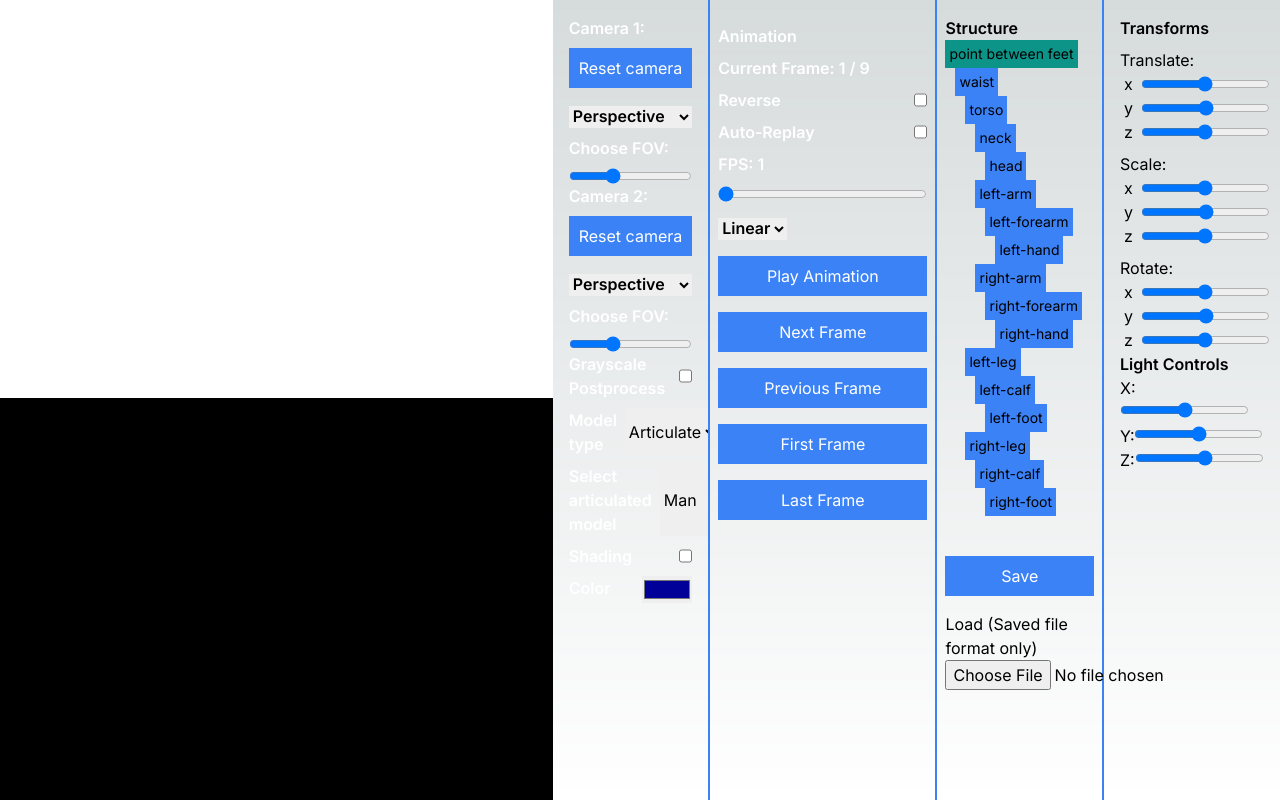
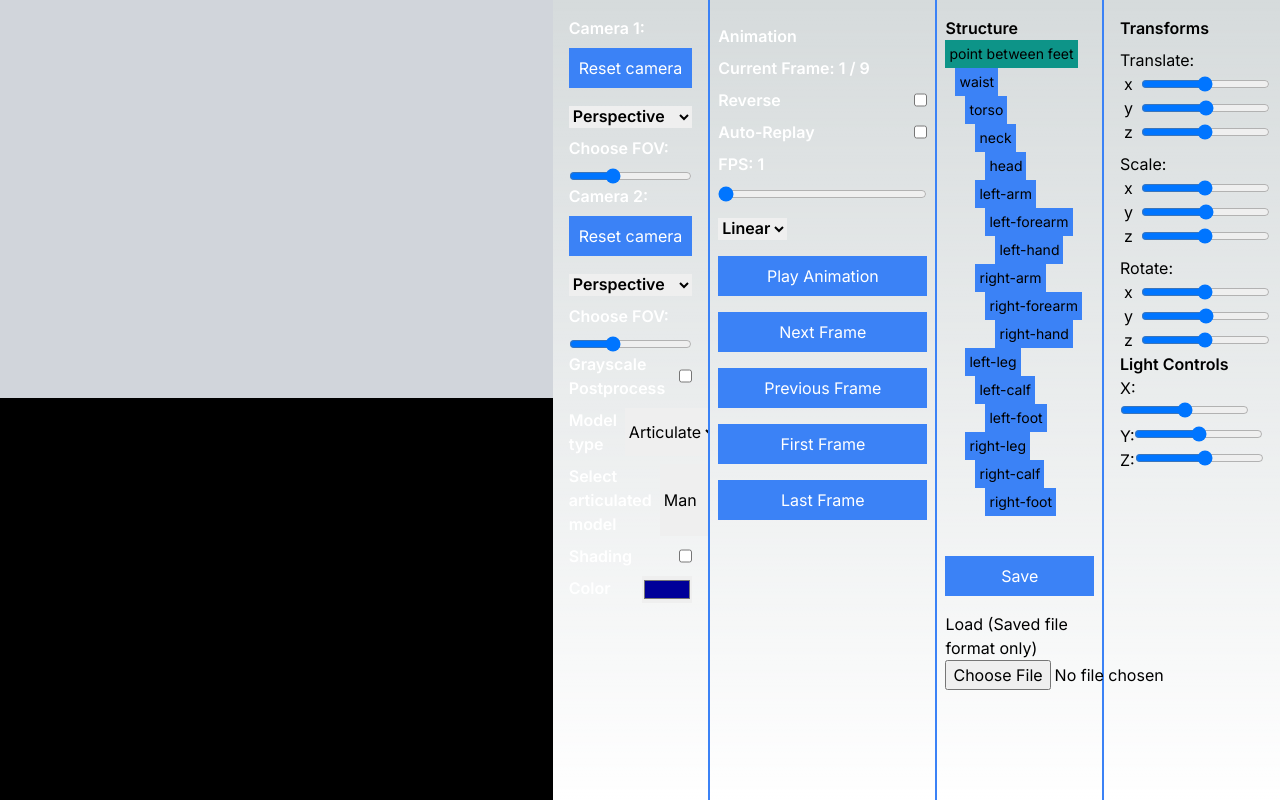
Before and after one commit to williamnixon20/computer-graphics-project, a Next.js app: page / in a window 1280 px wide. Built offline with nearby package versions, Linux system fonts and the light colour scheme.

Commit message:
change canvas bg

```diff
--- a/src/app/canvas.tsx
+++ b/src/app/canvas.tsx
@@ -845,7 +845,7 @@ export default function Canvas() {
           onKeyUp={handleKeyUp}
           tabIndex={0}
           id="webgl-canvas"
-          className="w-full h-1/2 bg-white border-b-2 border-b-black rounded-none"
+          className="w-full h-1/2 bg-gray-300 border-b-2 border-b-black rounded-none"
         />
         <canvas
           ref={canvas2Ref}
@@ -857,7 +857,7 @@ export default function Canvas() {
           onKeyUp={handleKeyUp}
           tabIndex={0}
           id="webgl-canvas"
-          className="w-full h-1/2 bg-white"
+          className="w-full h-1/2 bg-gray-300"
         />
       </div>
       <div className="flex flex-col h-screen bg-gray-black p-4 w-80 border-r-2 border-r-blue-500 max-h-screen overflow-y-auto scrollbar-hide">
```
